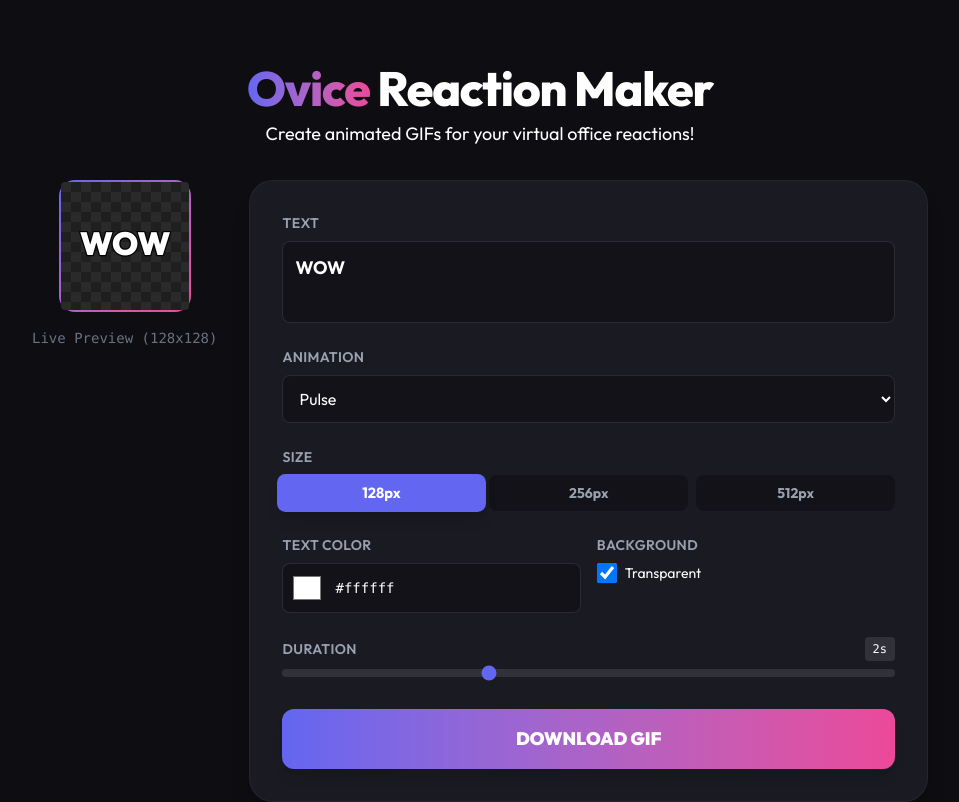
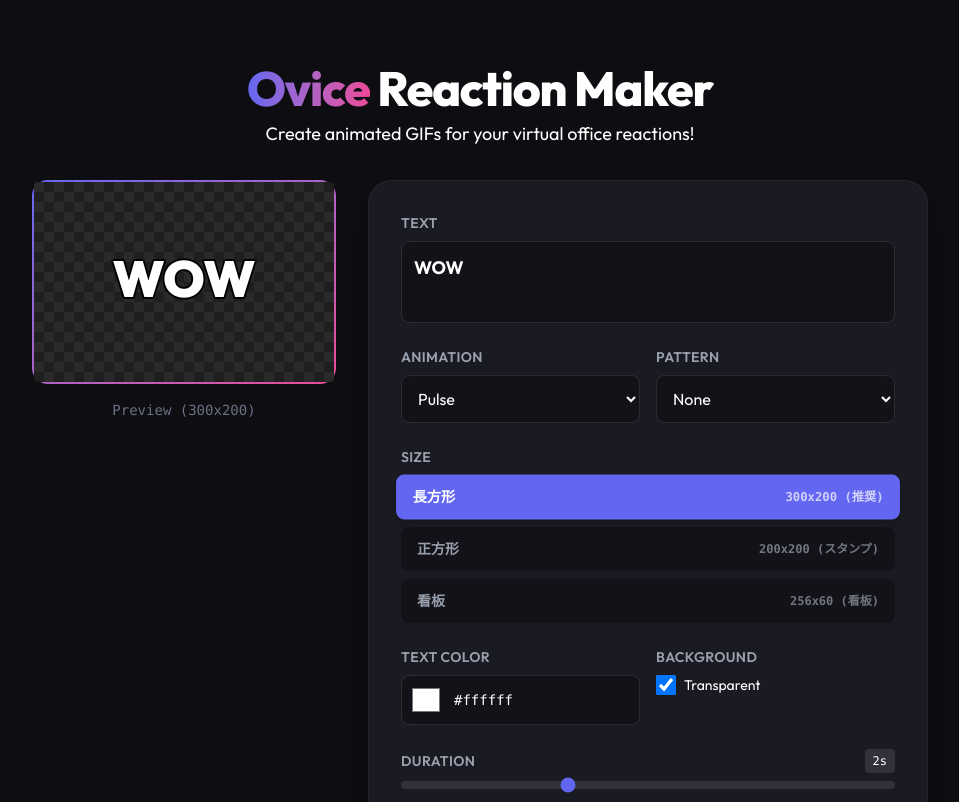
Before and after one commit to iidaatcnt/ovice-reaction-maker, a Next.js app: page / in a window 1280 px wide. Shown: the top 802 px of the page, without its empty margins (160-1119 px from the left). Built offline with nearby package versions, Linux system fonts and the light colour scheme.

Commit message:
Add size presets (Rect, Square, Banner) and background patterns (Heart, Star, Burst, Bubble)

```diff
--- a/app/page.tsx
+++ b/app/page.tsx
@@ -5,16 +5,32 @@
 
 // Types
 type AnimationType = 'pulse' | 'spin' | 'rainbow' | 'slide' | 'shake' | 'bounce' | 'grow' | 'blink';
+type BgPattern = 'none' | 'heart' | 'star' | 'burst' | 'bubble';
+
+type SizePreset = {
+  id: string;
+  label: string;
+  width: number;
+  height: number;
+  desc?: string;
+};
+
+const SIZE_PRESETS: SizePreset[] = [
+  { id: 'rec', label: '長方形', width: 300, height: 200, desc: '300x200 (推奨)' },
+  { id: 'sq', label: '正方形', width: 200, height: 200, desc: '200x200 (スタンプ)' },
+  { id: 'ban', label: '看板', width: 256, height: 60, desc: '256x60 (看板)' },
+];
 
 export default function Home() {
   const [text, setText] = useState('WOW');
   const [textColor, setTextColor] = useState('#ffffff');
   const [bgColor, setBgColor] = useState('#00000000');
   const [isTransparent, setIsTransparent] = useState(true);
+  const [bgPattern, setBgPattern] = useState<BgPattern>('none');
   const [animationType, setAnimationType] = useState<AnimationType>('pulse');
   // const fps = 20; // Unused for now
   const [duration, setDuration] = useState(2); // seconds
-  const [size, setSize] = useState(128); // Canvas size
+  const [currentSize, setCurrentSize] = useState<SizePreset>(SIZE_PRESETS[0]); // Canvas size
   const [isGenerating, setIsGenerating] = useState(false);
 
   const canvasRef = useRef<HTMLCanvasElement>(null);
@@ -39,6 +55,115 @@
       ctx.fillRect(0, 0, width, height);
     }
 
+    // Background Pattern
+    if (bgPattern !== 'none') {
+      ctx.save();
+      // Pattern color: white/low-opacity if colored bg, or solid if transparent
+      ctx.fillStyle = isTransparent ? 'rgba(255, 255, 255, 0.8)' : 'rgba(255, 255, 255, 0.15)';
+      ctx.strokeStyle = isTransparent ? 'rgba(255, 255, 255, 0.8)' : 'rgba(255, 255, 255, 0.15)';
+
+      if (bgPattern === 'burst') {
+        const cx = width / 2;
+        const cy = height / 2;
+        const radius = Math.max(width, height);
+        const rays = 20;
+        ctx.beginPath();
+        for (let i = 0; i < rays; i++) {
+          const angle = (i / rays) * Math.PI * 2;
+          const bgRotation = (animationType === 'spin' || animationType === 'rainbow') ? t * Math.PI : 0;
+          const a1 = angle + bgRotation;
+          const a2 = angle + (Math.PI / rays) * 0.5 + bgRotation;
+
+          ctx.moveTo(cx, cy);
+          ctx.lineTo(cx + Math.cos(a1) * radius, cy + Math.sin(a1) * radius);
+          ctx.lineTo(cx + Math.cos(a2) * radius, cy + Math.sin(a2) * radius);
+          ctx.closePath();
+        }
+        ctx.fill();
+      } else if (bgPattern === 'bubble') {
+        const pad = 10;
+        ctx.lineWidth = 4;
+        ctx.beginPath();
+        // simple rect fallback for compatibility if roundRect missing
+        if (ctx.roundRect) {
+          ctx.roundRect(pad, pad, width - pad * 2, height - pad * 2, 20);
+        } else {
+          ctx.rect(pad, pad, width - pad * 2, height - pad * 2);
+        }
+        ctx.stroke();
+
+        ctx.beginPath();
+        // draw small tail at bottom center
+        ctx.moveTo(width / 2 - 10, height - pad * 2);
+        ctx.lineTo(width / 2, height - pad + 5);
+        ctx.lineTo(width / 2 + 10, height - pad * 2);
+        ctx.fill();
+
+      } else {
+        // Scatter patterns (Heart, Star)
+        const rows = 4;
+        const cols = 5;
+        const cellW = width / cols;
+        const cellH = height / rows;
+
+        for (let r = 0; r < rows; r++) {
+          for (let c = 0; c < cols; c++) {
+            const cx = c * cellW + cellW / 2;
+            const cy = r * cellH + cellH / 2;
+            // Stagger
+            const offX = (r % 2 === 0) ? 0 : cellW / 2;
+
+            const drawSize = Math.min(cellW, cellH) * 0.3;
+
+            ctx.save();
+            ctx.translate(cx + offX - (r % 2 ? cellW / 2 : 0), cy);
+
+            if (bgPattern === 'heart') {
+              // Heart path
+              ctx.beginPath();
+              const topCurveHeight = drawSize * 0.3;
+              ctx.moveTo(0, drawSize * 0.3);
+              ctx.bezierCurveTo(0, 0, -drawSize, 0, -drawSize, topCurveHeight);
+              ctx.bezierCurveTo(-drawSize, (drawSize + topCurveHeight) / 2,
+                0, (drawSize + topCurveHeight),
+                0, drawSize);
+              ctx.bezierCurveTo(0, (drawSize + topCurveHeight),
+                drawSize, (drawSize + topCurveHeight) / 2,
+                drawSize, topCurveHeight);
+              ctx.bezierCurveTo(drawSize, 0, 0, 0, 0, drawSize * 0.3);
+              ctx.fill();
+            } else if (bgPattern === 'star') {
+              // Star path
+              const spikes = 5;
+              const outer = drawSize;
+              const inner = drawSize * 0.5;
+              let rot = Math.PI / 2 * 3;
+              const step = Math.PI / spikes;
+
+              ctx.beginPath();
+              ctx.moveTo(0, 0 - outer);
+              for (let i = 0; i < spikes; i++) {
+                let x = Math.cos(rot) * outer;
+                let y = Math.sin(rot) * outer;
+                ctx.lineTo(x, y);
+                rot += step;
+
+                x = Math.cos(rot) * inner;
+                y = Math.sin(rot) * inner;
+                ctx.lineTo(x, y);
+                rot += step;
+              }
+              ctx.lineTo(0, 0 - outer);
+              ctx.closePath();
+              ctx.fill();
+            }
+            ctx.restore();
+          }
+        }
+      }
+      ctx.restore();
+    }
+
     // Font settings
     ctx.textAlign = 'center';
     ctx.textBaseline = 'middle';
@@ -49,7 +174,8 @@
     const lines = drawText.split('\n');
 
     // Calculate scale scale based on base size 128
-    const scaleFactor = width / 128;
+    // Use the smaller dimension to scale font appropriate for the box
+    const scaleFactor = Math.min(width, height) / 128;
 
     let baseFontSize = 40;
     const maxLineLength = Math.max(...lines.map(l => l.length));
@@ -125,7 +251,7 @@
     });
 
     ctx.restore();
-  }, [text, textColor, bgColor, isTransparent, animationType]);
+  }, [text, textColor, bgColor, isTransparent, bgPattern, animationType]);
 
   // Live Preview Loop
   useEffect(() => {
@@ -138,13 +264,13 @@
       const loopTime = duration * 1000;
       const t = (now % loopTime) / loopTime;
 
-      renderFrame(ctx, size, size, t);
+      renderFrame(ctx, currentSize.width, currentSize.height, t);
       animationId = requestAnimationFrame(animate);
     };
 
     animate();
     return () => cancelAnimationFrame(animationId);
-  }, [renderFrame, duration, size]);
+  }, [renderFrame, duration, currentSize]);
 
   // Generate GIF
   const handleDownload = async () => {
@@ -158,8 +284,8 @@
       const fps = 20;
       const gif = new GIFEncoder();
       const frames = fps * duration;
-      const width = size;
-      const height = size;
+      const width = currentSize.width;
+      const height = currentSize.height;
 
       const ctx = canvasRef.current.getContext('2d', { willReadFrequently: true });
       if (!ctx) throw new Error("No context");
@@ -209,7 +335,7 @@
       const now = new Date();
       const yyyymmdd = `${now.getFullYear()}${String(now.getMonth() + 1).padStart(2, '0')}${String(now.getDate()).padStart(2, '0')}`;
 
-      link.download = `voice-reaction-${yyyymmdd}-${size}px.gif`;
+      link.download = `voice-reaction-${yyyymmdd}-${width}x${height}.gif`;
       link.click();
 
     } catch (e) {
@@ -239,12 +365,11 @@
         {/* Preview Section */}
         <div className="flex flex-col items-center gap-4">
           <div className="p-[2px] rounded-2xl bg-gradient-to-br from-[var(--primary)] to-[var(--accent)] shadow-[0_0_40px_-10px_var(--primary-glow)]">
-            <canvas
-              ref={previewCanvasRef}
-              width={size}
-              height={size}
-              className="bg-[#2a2a2a] rounded-[calc(var(--radius-md)-2px)] block max-w-[256px] max-h-[256px] w-full h-auto aspect-square image-pixelated cursor-pointer hover:scale-105 transition-transform"
+            {/* Wrapper to center canvas and show checkerboard */}
+            <div className={`relative bg-[#2a2a2a] rounded-[calc(var(--radius-md)-2px)] overflow-hidden image-pixelated`}
               style={{
+                width: currentSize.width,
+                height: currentSize.height,
                 backgroundImage: `
                       linear-gradient(45deg, #1f1f1f 25%, transparent 25%),
                       linear-gradient(-45deg, #1f1f1f 25%, transparent 25%),
@@ -254,17 +379,26 @@
                 backgroundSize: '20px 20px',
                 backgroundPosition: '0 0, 0 10px, 10px -10px, -10px 0px'
               }}
+            >
+              <canvas
+                ref={previewCanvasRef}
+                width={currentSize.width}
+                height={currentSize.height}
+                className="w-full h-full block"
                 title="Preview"
               />
+            </div>
             {/* Hidden canvas for generation */}
             <canvas
               ref={canvasRef}
-              width={size}
-              height={size}
+              width={currentSize.width}
+              height={currentSize.height}
               style={{ display: 'none' }}
             />
           </div>
-          <p className="text-sm font-mono text-gray-500">Live Preview ({size}x{size})</p>
+          <p className="text-sm font-mono text-gray-500">
+            Preview ({currentSize.width}x{currentSize.height})
+          </p>
         </div>
 
         {/* Controls Section */}
@@ -282,8 +416,8 @@
             />
           </div>
 
-          <div className="flex gap-4">
-            <div className="flex-1 flex flex-col gap-2">
+          <div className="grid grid-cols-2 gap-4">
+            <div className="flex flex-col gap-2">
               <label className="text-sm font-semibold text-gray-400 uppercase tracking-wide">Animation</label>
               <select
                 value={animationType}
@@ -300,21 +434,36 @@
                 <option value="blink">Blink</option>
               </select>
             </div>
+            <div className="flex flex-col gap-2">
+              <label className="text-sm font-semibold text-gray-400 uppercase tracking-wide">Pattern</label>
+              <select
+                value={bgPattern}
+                onChange={e => setBgPattern(e.target.value as BgPattern)}
+                className="w-full bg-black/30 border border-white/10 text-white p-3 rounded-lg focus:outline-none focus:border-[var(--primary)] cursor-pointer"
+              >
+                <option value="none">None</option>
+                <option value="heart">Heart</option>
+                <option value="star">Star</option>
+                <option value="burst">Burst</option>
+                <option value="bubble">Bubble</option>
+              </select>
+            </div>
           </div>
 
           <div className="flex flex-col gap-2">
             <label className="text-sm font-semibold text-gray-400 uppercase tracking-wide">Size</label>
-            <div className="flex gap-2">
-              {[128, 256, 512].map((s) => (
+            <div className="flex flex-col gap-2">
+              {SIZE_PRESETS.map((preset) => (
                 <button
-                  key={s}
-                  onClick={() => setSize(s)}
-                  className={`flex-1 py-2 rounded-lg text-sm font-bold transition-all ${size === s
-                    ? 'bg-[var(--primary)] text-white shadow-lg scale-105'
+                  key={preset.id}
+                  onClick={() => setCurrentSize(preset)}
+                  className={`flex items-center justify-between px-4 py-3 rounded-lg text-sm font-bold transition-all ${currentSize.id === preset.id
+                      ? 'bg-[var(--primary)] text-white shadow-lg scale-[1.02]'
                       : 'bg-black/30 text-gray-400 hover:bg-white/10'
                     }`}
                 >
-                  {s}px
+                  <span>{preset.label}</span>
+                  <span className="font-mono text-xs opacity-70">{preset.desc}</span>
                 </button>
               ))}
             </div>
```
Also changed, not shown: 17 other files (tests, documents, lock files or other folders). Lines whose indentation alone changed are shown as unchanged.
